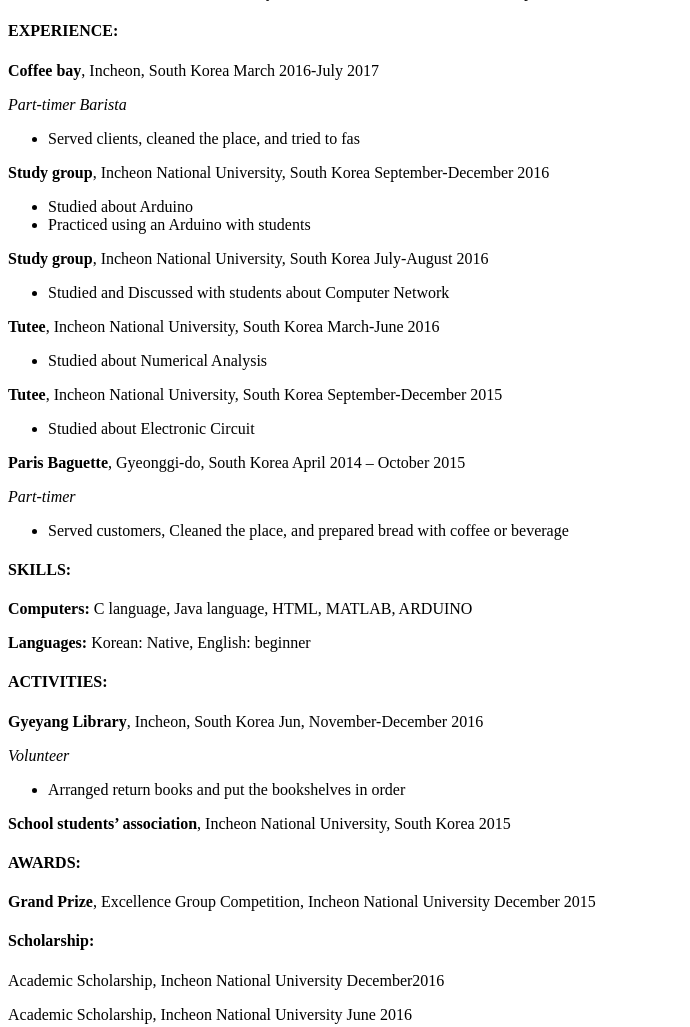
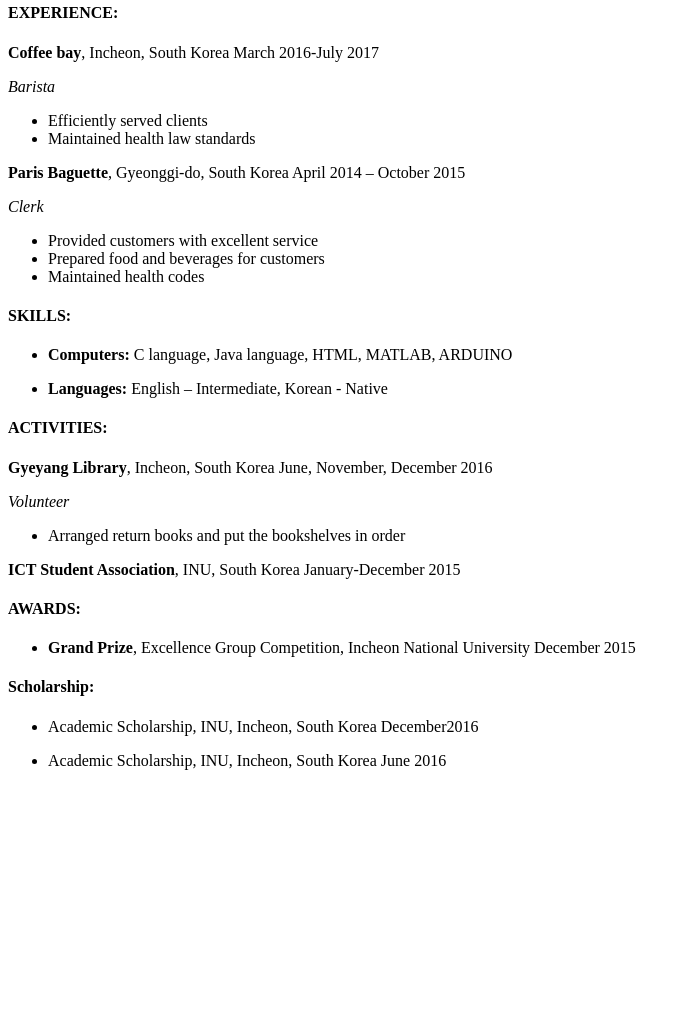
Before and after one commit to sjjjw/itmd361_project01, a plain HTML site: page resume.html in a window 1280 px wide. Shown: the part 482-1509 px from the top of the page, without its empty margins (0-690 px from the left). After the commit the page ends 1268 px from the top, so only its background shows below. Drawn offline with Linux system fonts and the light colour scheme.

Commit message:
Update resume.html

```diff
--- a/resume.html
+++ b/resume.html
@@ -5,7 +5,7 @@
    <title>ITMD-361 Project 01</title>
  </head>
  <body>
-
+  <header>
    <nav>
     <ul>
      <li><a href="index.html" title="Home">Home</a></li>
@@ -13,14 +13,14 @@
      <li><a href="resume.html">Resume</a></li>
     </ul>
    </nav>
+  </header>
+  <section>
    <h4>Jiwon Song</h4>
-  <p>3241 South Wabash Avenue - MSV</p>
+   <p>3241 South Wabash Avenue</p>
    <p>Chicago, IL 60616</p>
    <p><a href="mailto:jsong40@hawk.iit.edu" title="Email">jsong40@hawk.iit.edu</a></p>
-
-  <hr/>
-
-
+  </section>
+  <section>
    <h4>EDUCATION:</h4>
    <p><strong>Illinois Institute of Technology</strong>, Chicago, IL	 			  Anticipated: February 2018</p>
    <p>Certificate in Information Technology</p>
@@ -32,53 +32,51 @@
    <ul>
     <li>Courses Included: Network Theory, Database, Data Communication, Computer Network, Electronic Circuit, Signal and System</li>
    </ul>
-
+  </section>
+  <section>
    <h4>EXPERIENCE:</h4>
    <p><strong>Coffee bay</strong>, Incheon, South Korea					           March 2016-July 2017</p>
-  <p><em>Part-timer Barista</em></p>
+   <p><em>Barista</em></p>
    <ul>
-  <li>Served clients, cleaned the place, and tried to fas</li>
-  </ul>
-  <p><strong>Study group</strong>, Incheon National University, South Korea                                  September-December 2016</p>
-  <ul>
-  <li>Studied about Arduino</li>
-  <li>Practiced using an  Arduino with students</li>
-  </ul>
-  <p><strong>Study group</strong>, Incheon National University, South Korea                                            	      July-August 2016</p>
-  <ul>
-  <li>Studied and Discussed with students about Computer Network</li>
-  </ul>
-  <p><strong>Tutee</strong>, Incheon National University, South Korea					     March-June 2016</p>
-  <ul>
-  <li>Studied about Numerical Analysis</li>
-  </ul>
-  <p><strong>Tutee</strong>, Incheon National University, South Korea				 September-December 2015</p>
-  <ul>
-  <li>Studied about Electronic Circuit</li>
+    <li>Efficiently served clients</li>
+    <li>Maintained health law standards</li>
    </ul>
    <p><strong>Paris Baguette</strong>, Gyeonggi-do, South Korea                                               	   April 2014 – October 2015</p>
-  <p><em>Part-timer</em></p>
+   <p><em>Clerk</em></p>
    <ul>
-  <li>Served customers, Cleaned the place, and prepared bread with coffee or beverage</li>
+    <li>Provided customers with excellent service</li>
+    <li>Prepared food and beverages for customers</li>
+    <li>Maintained health codes</li>
    </ul>
-
+  </section>
+  <section>
    <h4>SKILLS:</h4>
-  <p><strong>Computers:</strong> C language, Java language, HTML, MATLAB, ARDUINO</p>
-  <p><strong>Languages:</strong> Korean: Native, English: beginner</p>
-
+   <ul>
+    <li><p><strong>Computers:</strong> C language, Java language, HTML, MATLAB, ARDUINO</p></li>
+    <li><p><strong>Languages:</strong> English – Intermediate, Korean - Native</p></li>
+   </ul>
+  </section>
+  <section>
    <h4>ACTIVITIES:</h4>
-  <p><strong>Gyeyang Library</strong>, Incheon, South Korea				        Jun, November-December 2016</p>
+   <p><strong>Gyeyang Library</strong>, Incheon, South Korea				        June, November, December 2016</p>
    <p><em>Volunteer</em></p>
    <ul>
     <li>Arranged return books and put the bookshelves in order</li>
    </ul>
-  <p><strong>School students’ association</strong>, Incheon National University, South Korea       	      	             2015</p>
-
+   <p><strong>ICT Student Association</strong>, INU, South Korea      	      	   January-December 2015</p>
+  </section>
+  <section>
    <h4>AWARDS:</h4>
-  <p><strong>Grand Prize</strong>, Excellence Group Competition, Incheon National University	        December 2015</p>
-
+   <ul>
+    <li><p><strong>Grand Prize</strong>, Excellence Group Competition, Incheon National University	        December 2015</p></li>
+   </ul>
+  </section>
+  <section>
    <h4>Scholarship:</h4>
-  <p>Academic Scholarship, Incheon National University			         December2016</p>
-  <p>Academic Scholarship, Incheon National University				    June 2016</p>
+   <ul>
+    <li><p>Academic Scholarship, INU, Incheon, South Korea			         December2016</p></li>
+    <li><p>Academic Scholarship, INU, Incheon, South Korea				    June 2016</p></li>
+   </ul>
+  </section>
  </body>
 </html>
```
Lines whose indentation alone changed are shown as unchanged.
